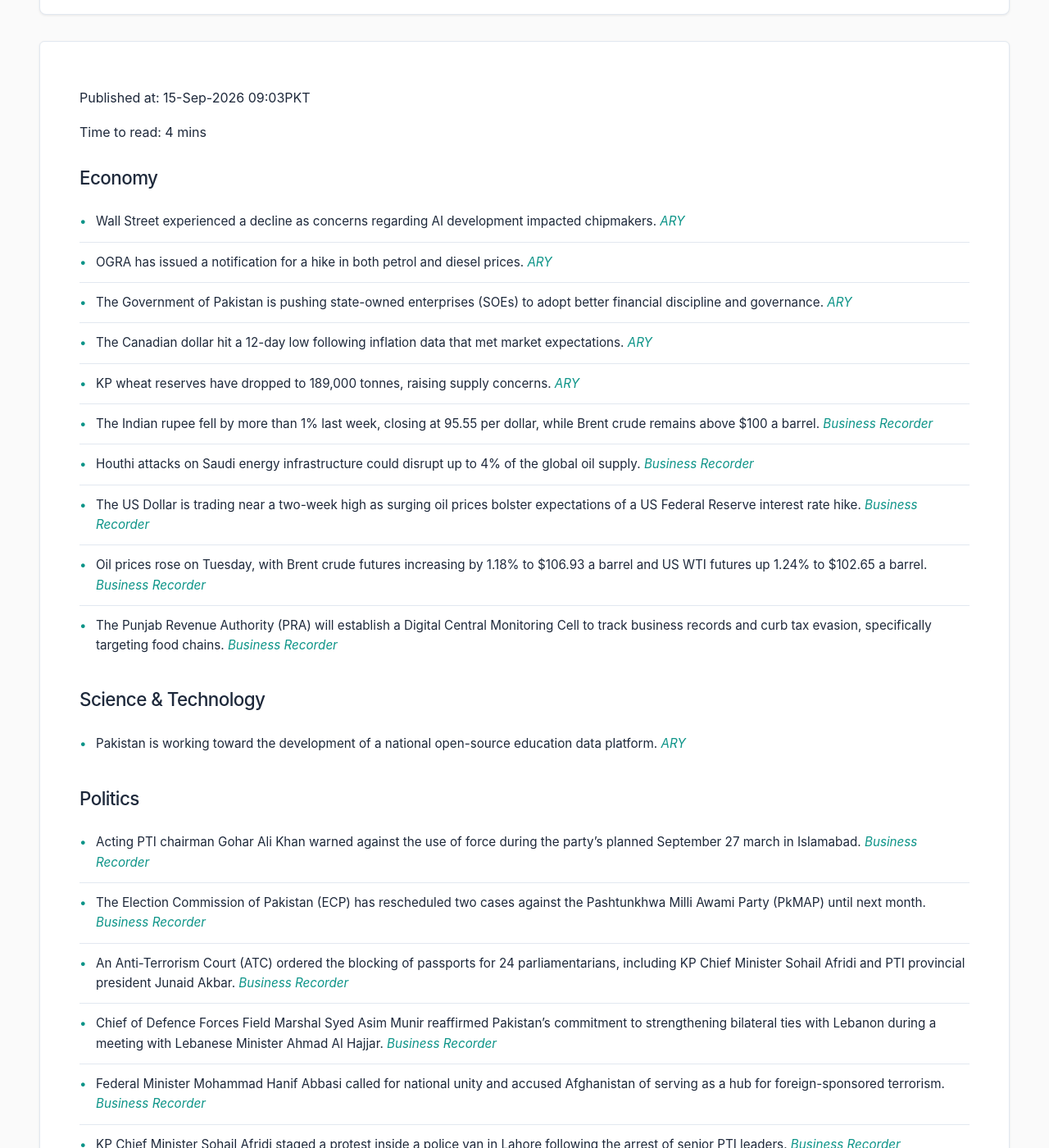
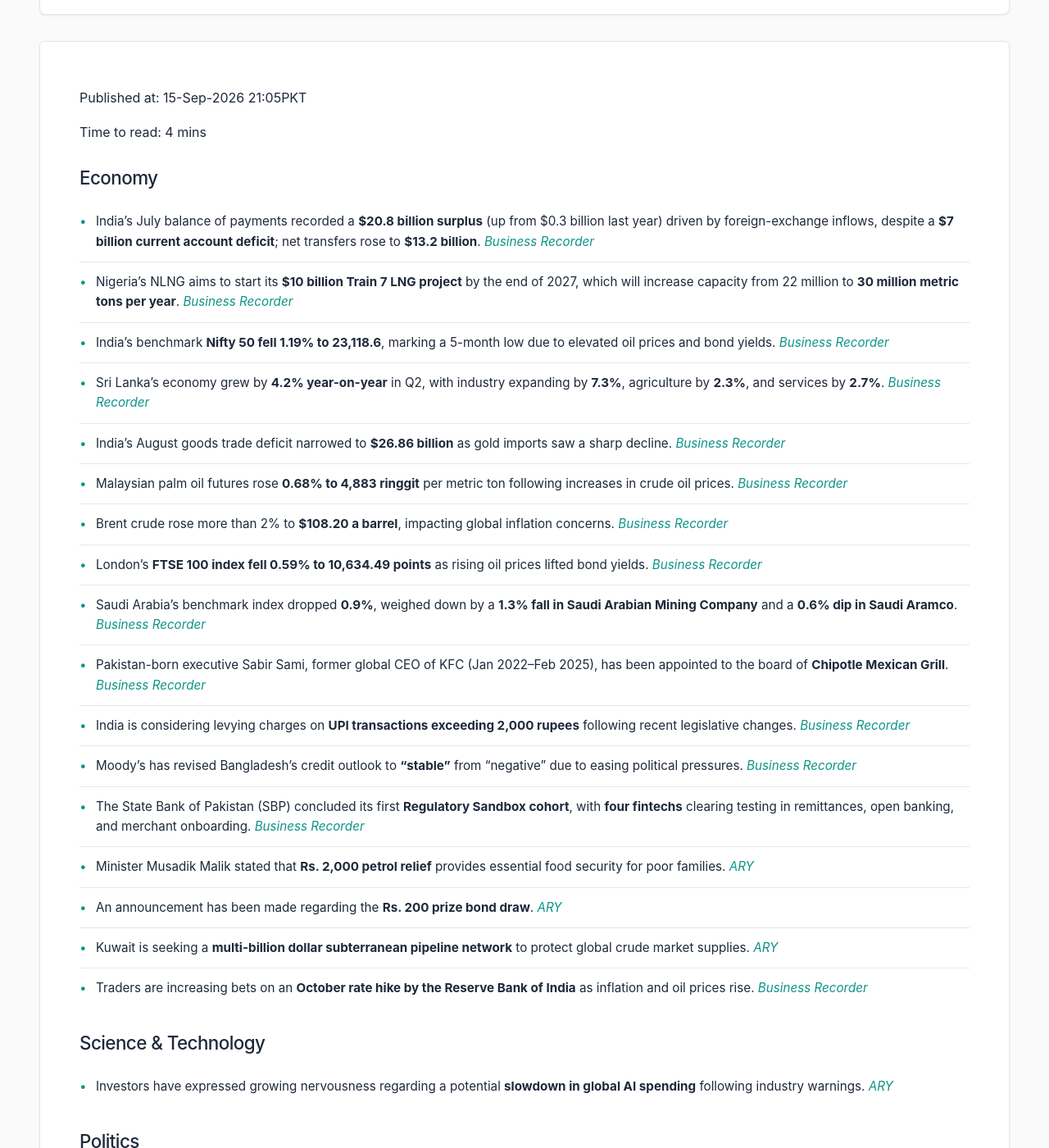
Before and after one commit to zsubzwary/news, a Jekyll site: the page built from en/index.md, in a window 1280 px wide and 1400 px high, scrolled down 209 px. Shown: the whole window at 82% size. Built offline with Jekyll 4.4.1, drawn with Linux system fonts in a browser that asks for light colours; some web fonts are replaced; comment, search, counter and statistics services are not loaded; some of the changed text lies outside the part shown.

Commit message:
DateTime; 2026-09-15T16:05:28.295Z

```diff
--- a/en/index.md
+++ b/en/index.md
@@ -4,50 +4,48 @@ title: Pakistan News Briefing
 lang: en
 ---
 
-Published at: 15-Sep-2026 09:03PKT
+Published at: 15-Sep-2026 21:05PKT
 
 Time to read: 4 mins
 
 ### Economy
-- Wall Street experienced a decline as concerns regarding AI development impacted chipmakers. *[ARY](https://arynews.tv/wall-street-drops-as-ai-worries-pummel-chipmakers)*
-- OGRA has issued a notification for a hike in both petrol and diesel prices. *[ARY](https://arynews.tv/petrol-price-diesel-rate-hiked-further-as-ogra-issues-notification)*
-- The Government of Pakistan is pushing state-owned enterprises (SOEs) to adopt better financial discipline and governance. *[ARY](https://arynews.tv/pakistan-pushes-state-owned-enterprises-to-improve-financial-discipline-and-governance)*
-- The Canadian dollar hit a 12-day low following inflation data that met market expectations. *[ARY](https://arynews.tv/canadian-dollar-hits-12-day-low-as-inflation-data-meets-expectations)*
-- KP wheat reserves have dropped to 189,000 tonnes, raising supply concerns. *[ARY](https://arynews.tv/kp-wheat-reserves-drop-to-189000-tonnes-amid-supply-concerns)*
-- The Indian rupee fell by more than 1% last week, closing at 95.55 per dollar, while Brent crude remains above $100 a barrel. *[Business Recorder](https://www.brecorder.com/news/40439547/indian-rupee-bonds-eye-fed-decision-rate-outlook)*
-- Houthi attacks on Saudi energy infrastructure could disrupt up to 4% of the global oil supply. *[Business Recorder](https://www.brecorder.com/news/40439546/asian-shares-waver-as-oil-and-yields-rise-ahead-of-fed-boj-meetings)*
-- The US Dollar is trading near a two-week high as surging oil prices bolster expectations of a US Federal Reserve interest rate hike. *[Business Recorder](https://www.brecorder.com/news/40439544/dollar-near-two-week-high-as-oil-surge-lifts-yields-fed-hike-bets)*
-- Oil prices rose on Tuesday, with Brent crude futures increasing by 1.18% to $106.93 a barrel and US WTI futures up 1.24% to $102.65 a barrel. *[Business Recorder](https://www.brecorder.com/news/40439536/oil-prices-rise-as-saudi-pipeline-outage-fresh-attacks-raise-supply-concerns)*
-- The Punjab Revenue Authority (PRA) will establish a Digital Central Monitoring Cell to track business records and curb tax evasion, specifically targeting food chains. *[Business Recorder](https://www.brecorder.com/news/40439533/pra-to-set-up-digital-cell-to-curb-tax-evasion)*
+- India's July balance of payments recorded a **$20.8 billion surplus** (up from $0.3 billion last year) driven by foreign-exchange inflows, despite a **$7 billion current account deficit**; net transfers rose to **$13.2 billion**. *[Business Recorder](https://www.brecorder.com/news/40439610/indias-july-balance-of-payments-surplus-jumps-to-208-billion-on-surge-in-fx-inflows)*
+- Nigeria's NLNG aims to start its **$10 billion Train 7 LNG project** by the end of 2027, which will increase capacity from 22 million to **30 million metric tons per year**. *[Business Recorder](https://www.brecorder.com/news/40439602/nigerias-nlng-aims-to-start-up-train-7-lng-project-by-end-2027)*
+- India's benchmark **Nifty 50 fell 1.19% to 23,118.6**, marking a 5-month low due to elevated oil prices and bond yields. *[Business Recorder](https://www.brecorder.com/news/40439593/indias-nifty-50-closes-at-5-month-low-on-elevated-oil-prices-bond-yields)*
+- Sri Lanka’s economy grew by **4.2% year-on-year** in Q2, with industry expanding by **7.3%**, agriculture by **2.3%**, and services by **2.7%**. *[Business Recorder](https://www.brecorder.com/news/40439599/sri-lankas-economy-grew-42-in-q2-despite-pressures-from-iran-war)*
+- India's August goods trade deficit narrowed to **$26.86 billion** as gold imports saw a sharp decline. *[Business Recorder](https://www.brecorder.com/news/40439592/indias-august-goods-trade-deficit-narrows-as-gold-imports-plunge)*
+- Malaysian palm oil futures rose **0.68% to 4,883 ringgit** per metric ton following increases in crude oil prices. *[Business Recorder](https://www.brecorder.com/news/40439596/palm-oil-gains-for-second-straight-session-on-crude-prices)*
+- Brent crude rose more than 2% to **$108.20 a barrel**, impacting global inflation concerns. *[Business Recorder](https://www.brecorder.com/news/40439595/indian-rupee-drops-with-stocks-bonds-as-oil-inflation-and-fed-worries-mount)*
+- London's **FTSE 100 index fell 0.59% to 10,634.49 points** as rising oil prices lifted bond yields. *[Business Recorder](https://www.brecorder.com/news/40439601/london-shares-slip-as-higher-oil-prices-lift-bond-yields-boe-in-focus)*
+- Saudi Arabia’s benchmark index dropped **0.9%**, weighed down by a **1.3% fall in Saudi Arabian Mining Company** and a **0.6% dip in Saudi Aramco**. *[Business Recorder](https://www.brecorder.com/news/40439609/most-gulf-bourses-in-red-on-houthi-attack-and-hormuz-shipping-slump)*
+- Pakistan-born executive Sabir Sami, former global CEO of KFC (Jan 2022–Feb 2025), has been appointed to the board of **Chipotle Mexican Grill**. *[Business Recorder](https://www.brecorder.com/news/40439612/who-is-sabir-sami-pakistan-born-former-kfc-ceo-appointed-to-chipotles-board)*
+- India is considering levying charges on **UPI transactions exceeding 2,000 rupees** following recent legislative changes. *[Business Recorder](https://www.brecorder.com/news/40439600/india-consults-banks-payment-firms-on-fees-for-large-upi-payments-sources-say)*
+- Moody's has revised Bangladesh’s credit outlook to **“stable”** from “negative” due to easing political pressures. *[Business Recorder](https://www.brecorder.com/news/40439597/moodys-revises-bangladeshs-outlook-to-stable-on-easing-political-and-external-pressures)*
+- The State Bank of Pakistan (SBP) concluded its first **Regulatory Sandbox cohort**, with **four fintechs** clearing testing in remittances, open banking, and merchant onboarding. *[Business Recorder](https://www.brecorder.com/news/40439594/sbp-concludes-first-regulatory-sandbox-cohort-four-fintechs-clear-testing)*
+- Minister Musadik Malik stated that **Rs. 2,000 petrol relief** provides essential food security for poor families. *[ARY](https://arynews.tv/rs2000-petrol-relief-could-mean-food-on-the-table-for-poor-families-musadik-malik)*
+- An announcement has been made regarding the **Rs. 200 prize bond draw**. *[ARY](https://arynews.tv/rs-200-prize-bond-draw-announced-see-full-list-here)*
+- Kuwait is seeking a **multi-billion dollar subterranean pipeline network** to protect global crude market supplies. *[ARY](https://arynews.tv/kuwait-seeks-multi-billion-dollar-subterranean-pipeline-network-to-shield-global-crude-market-supplies)*
+- Traders are increasing bets on an **October rate hike by the Reserve Bank of India** as inflation and oil prices rise. *[Business Recorder](https://www.brecorder.com/news/40439606/broadening-inflation-fed-prompts-traders-to-ramp-up-october-india-rate-hike-bets)*
 
 ### Science & Technology
-- Pakistan is working toward the development of a national open-source education data platform. *[ARY](https://arynews.tv/pakistan-moves-to-build-national-open-source-education-data-platform)*
+- Investors have expressed growing nervousness regarding a potential **slowdown in global AI spending** following industry warnings. *[ARY](https://arynews.tv/investors-nervous-about-ai-spending-slowdown-after-industry-warnings)*
 
 ### Politics
-- Acting PTI chairman Gohar Ali Khan warned against the use of force during the party's planned September 27 march in Islamabad. *[Business Recorder](https://www.brecorder.com/news/40439540/september-27-march-gohar-warns-against-potential-use-of-force-against-pti-workers)*
-- The Election Commission of Pakistan (ECP) has rescheduled two cases against the Pashtunkhwa Milli Awami Party (PkMAP) until next month. *[Business Recorder](https://www.brecorder.com/news/40439541/ecp-reschedules-two-cases-against-pkmap-till-next-month)*
-- An Anti-Terrorism Court (ATC) ordered the blocking of passports for 24 parliamentarians, including KP Chief Minister Sohail Afridi and PTI provincial president Junaid Akbar. *[Business Recorder](https://www.brecorder.com/news/40439539/atc-orders-blocking-of-passports-for-afridi-other-pti-mps)*
-- Chief of Defence Forces Field Marshal Syed Asim Munir reaffirmed Pakistan's commitment to strengthening bilateral ties with Lebanon during a meeting with Lebanese Minister Ahmad Al Hajjar. *[Business Recorder](https://www.brecorder.com/news/40439538/cdf-reaffirms-commitment-to-stronger-ties-with-lebanon)*
-- Federal Minister Mohammad Hanif Abbasi called for national unity and accused Afghanistan of serving as a hub for foreign-sponsored terrorism. *[Business Recorder](https://www.brecorder.com/news/40439534/regional-adversaries-cannot-undermine-national-security-abbasi)*
-- KP Chief Minister Sohail Afridi staged a protest inside a police van in Lahore following the arrest of senior PTI leaders. *[Business Recorder](https://www.brecorder.com/news/40439537/kp-cm-stages-protest-in-police-van-after-arrest-of-pti-leaders)*
-- The Federal Constitutional Court (FCC) issued a notice to KP CM Sohail Afridi regarding a petition filed by Sher Afzal Khan Marwat challenging his appointment. *[Business Recorder](https://www.brecorder.com/news/40439528/plea-of-marwat-fcc-issues-notice-to-afridi)*
-- National Assembly Speaker Sardar Ayaz Sadiq highlighted the importance of democratic institutions on the International Day of Democracy. *[Business Recorder](https://www.brecorder.com/news/40439535/international-day-of-democracy-today-speaker-says-strong-democratic-system-guarantee-of-prosperous-future)*
-- French Ambassador Nicolas Galey paid a farewell call on President Asif Ali Zardari. *[Business Recorder](https://www.brecorder.com/news/40439529/france-ambassador-pays-farewell-calls-on-president)*
+- Pakistan and Lebanon have agreed to deepen **diplomatic and security cooperation** following meetings between Lebanon’s Interior Minister and Pakistani officials, including Ishaq Dar and Mohsin Naqvi. *[Business Recorder](https://www.brecorder.com/news/40439608/pakistan-lebanon-agree-to-deepen-diplomatic-security-ties)*
 
 ### National
-- ARY News obtained the sale deeds for plots 503 and 504 of the Idara Noor-e-Haq building. *[ARY](https://arynews.tv/idara-noor-e-haq-building-sale-deeds-of-plots-503-504-obtained-by-ary-news)*
-- The Inter Boards Coordination Commission (IBCC) stated that the NCCIA found no evidence that Cambridge exam paper leakages originated from Pakistan. *[Business Recorder](https://www.brecorder.com/news/40439532/cambridge-exam-papers-nccia-found-no-evidence-of-leakage-from-pakistan-ibcc)*
+- The Punjab government has approved the implementation of **digital credentials for arms licences**. *[ARY](https://arynews.tv/punjab-approves-digital-credentials-for-arms-licences)*
+- A 43-page inquiry into the **PIMS fire** held the hospital administration responsible for safety failures that caused the **deaths of 14 newborn babies**. *[Business Recorder](https://www.brecorder.com/news/40439603/pims-fire-inquiry-report-finds-major-safety-failures-behind-deaths-of-newborns)*
+- A firing demo video of **MLO Dr. Osama** has surfaced in connection to the Mir Raza case. *[ARY](https://arynews.tv/mir-raza-case-mlo-dr-osamas-firing-demo-video-surfaces)*
 
 ### International
-- Saudi Arabia has warned it will react "firmly" to ongoing Houthi attacks. *[ARY](https://arynews.tv/saudi-arabia-warns-it-will-react-firmly-to-houthi-attacks)*
-- The US military reported that the war with Iran has resulted in a munitions shortfall. *[ARY](https://arynews.tv/us-military-says-iran-war-has-led-to-munitions-shortfall)*
-- Yemen's Houthis launched new missile and drone attacks on Saudi Arabia, prompting urgent deliberations in Riyadh. *[Business Recorder](https://www.brecorder.com/news/40439548/houthis-strike-saudi-targets-anew-as-talks-over-strait-of-hormuz-stall)*
-- Gulf Arab states have postponed planned talks with Iran amid concerns over Middle East conflict expansion and oil supply threats. *[Business Recorder](https://www.brecorder.com/news/40439548/houthis-strike-saudi-targets-anew-as-talks-over-strait-of-hormuz-stall)*
+- The UN reports that over **100,000 people** have been internally displaced by the renewed Yemen conflict, with thousands more fleeing to Djibouti. *[Business Recorder](https://www.brecorder.com/news/40439611/yemen-conflict-displaces-over-100000-people-un-says)*
+- The **Indian rupee settled at 95.9550 per dollar**, its weakest level in over a month, amid concerns over oil prices and US Fed policy. *[Business Recorder](https://www.brecorder.com/news/40439595/indian-rupee-drops-with-stocks-bonds-as-oil-inflation-and-fed-worries-mount)*
+- The Reserve Bank of India (RBI) has filed a caveat to be heard regarding the **listing of Tata Sons** after rejecting its bid to deregister as an NBFC. *[Business Recorder](https://www.brecorder.com/news/40439604/rbi-files-caveat-after-rejecting-tata-sons-bid-to-avoid-listing-source-says)*
 
 ### Sports
-- The National Under-19 Championship is commencing, featuring 20 teams from 16 cricket regions and approximately 400 players. *[Business Recorder](https://www.brecorder.com/news/40439531/national-u-19-championship-to-commence-from-today)*
+- Michael Carrick has urged **Manchester United** to use the "pain" from their recent derby to fuel their upcoming match against Brighton. *[ARY](https://arynews.tv/carrick-urges-man-utd-to-use-derby-pain-as-fuel-against-brighton)*
 
-### Health
-- Tylenol manufacturer and various pharmacy chains are urging a US appeals court to revisit a decision regarding an alleged link to autism. *[ARY](https://arynews.tv/tylenol-maker-pharmacy-chains-urge-us-appeals-court-to-revisit-decision-over-alleged-autism-link)*
-- The deadline for the implementation of the NADRA-integrated vaccination card for Umrah pilgrims has been extended to September 25, 2026. *[Business Recorder](https://www.brecorder.com/news/40439542/umrah-pilgrims-deadline-for-vaccination-card-extended)*
-- The Sindh Drug Court rejected the interim bail applications of four individuals (Ijaz, Rafiq, Younis, and Muaz) in a case involving the sale of unregistered and substandard medicines. *[Business Recorder](https://www.brecorder.com/news/40439527/unregistered-medicines-case-drug-court-rejects-interim-bail-of-four)*
+### Other
+- Oman’s **Muttrah cable car** has cleared global safety tests and is nearing its official launch. *[ARY](https://arynews.tv/omans-muttrah-cable-car-clears-global-safety-test-nears-launch)*
+- Detailed information regarding the **Germany skilled worker visa process** has been provided. *[ARY](https://arynews.tv/germany-skilled-worker-visa-process-explained)*
```
